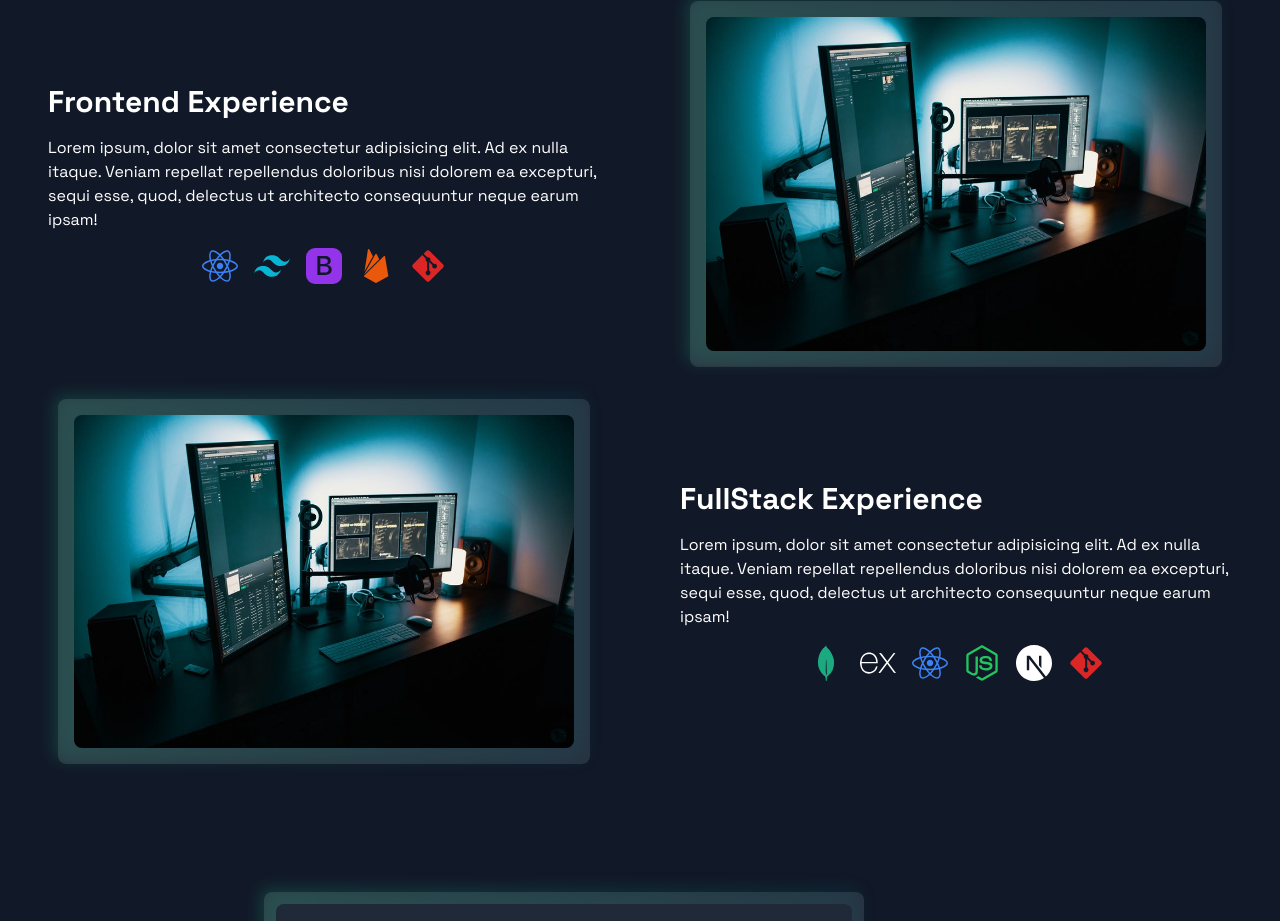
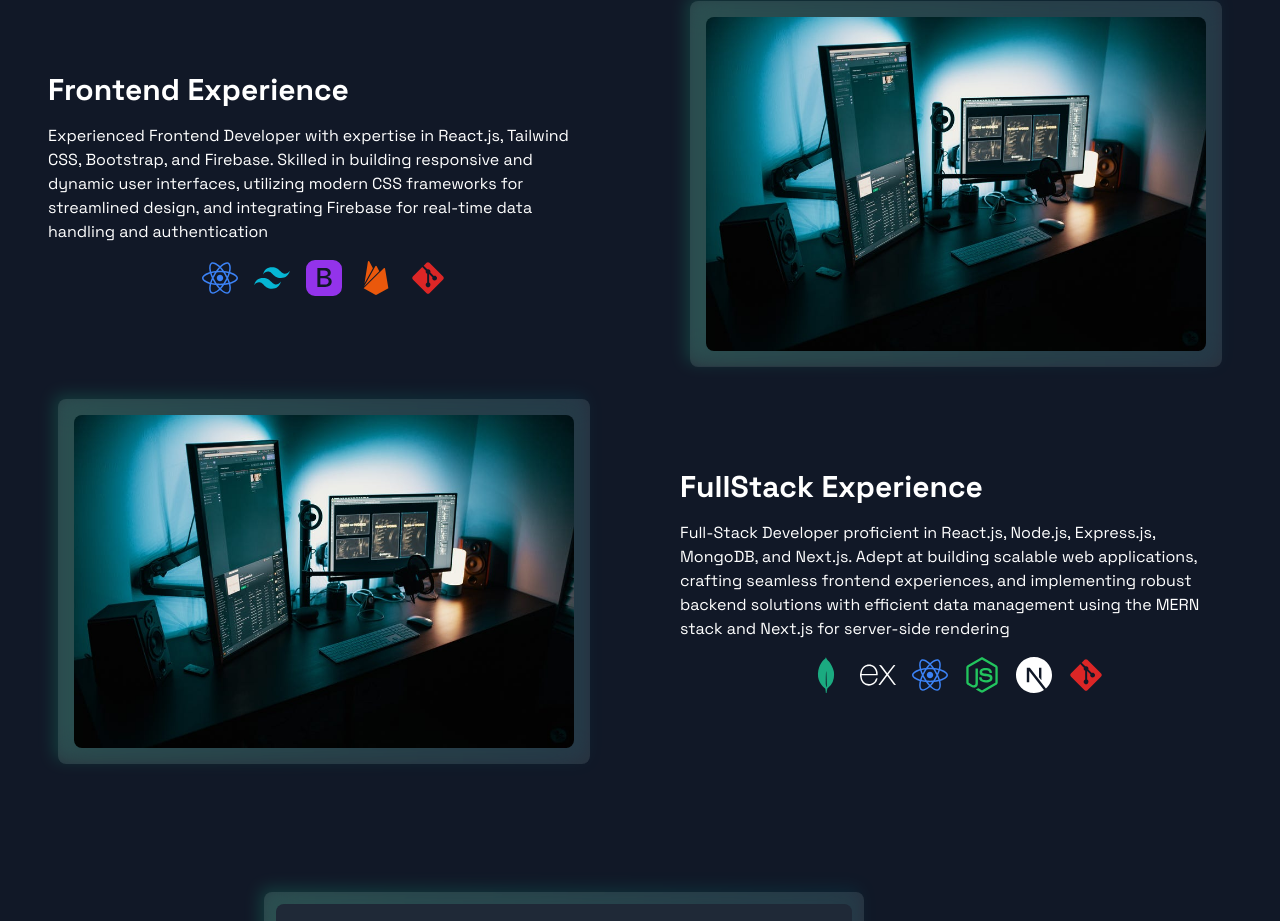
Before and after one commit to hammadsadi/hamma-saadi, a React (Vite) app: page / in a window 1280 px wide. Shown: the part 1080-2001 px from the top of the page. Built offline with nearby package versions, Linux system fonts and the light colour scheme.

Commit message:
Update Skill info

```diff
--- a/src/components/About/About.jsx
+++ b/src/components/About/About.jsx
@@ -66,10 +66,11 @@ const About = () => {
       <div className="p-6">
         <h2 className="text-white font-bold mb-4">Frontend Experience</h2>
         <p className="text-white mb-4">
-          Lorem ipsum, dolor sit amet consectetur adipisicing elit. Ad ex nulla
-          itaque. Veniam repellat repellendus doloribus nisi dolorem ea
-          excepturi, sequi esse, quod, delectus ut architecto consequuntur neque
-          earum ipsam!
+          Experienced Frontend Developer with expertise in React.js, Tailwind
+          CSS, Bootstrap, and Firebase. Skilled in building responsive and
+          dynamic user interfaces, utilizing modern CSS frameworks for
+          streamlined design, and integrating Firebase for real-time data
+          handling and authentication
         </p>
         <div className="md:flex flex-wrap gap-4 text-4xl justify-center hidden">
           <FaReact className="text-blue-500" />
@@ -105,10 +106,11 @@ const About = () => {
       <div className="p-6">
         <h2 className="text-white font-bold mb-4">FullStack Experience</h2>
         <p className="text-white mb-4">
-          Lorem ipsum, dolor sit amet consectetur adipisicing elit. Ad ex nulla
-          itaque. Veniam repellat repellendus doloribus nisi dolorem ea
-          excepturi, sequi esse, quod, delectus ut architecto consequuntur neque
-          earum ipsam!
+          Full-Stack Developer proficient in React.js, Node.js, Express.js,
+          MongoDB, and Next.js. Adept at building scalable web applications,
+          crafting seamless frontend experiences, and implementing robust
+          backend solutions with efficient data management using the MERN stack
+          and Next.js for server-side rendering
         </p>
         <div className="md:flex flex-wrap gap-4 text-4xl justify-center hidden">
           <SiMongodb className="text-[#1BAA80]" />
```
